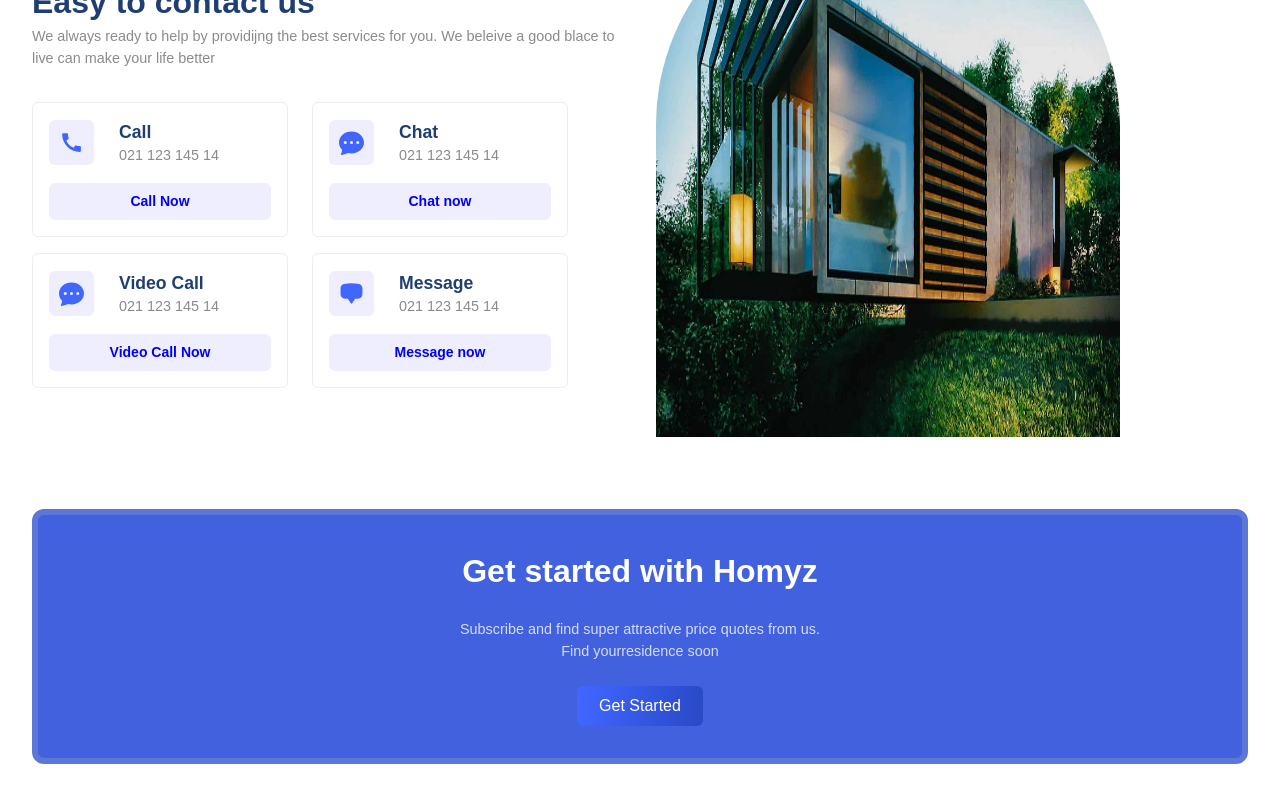
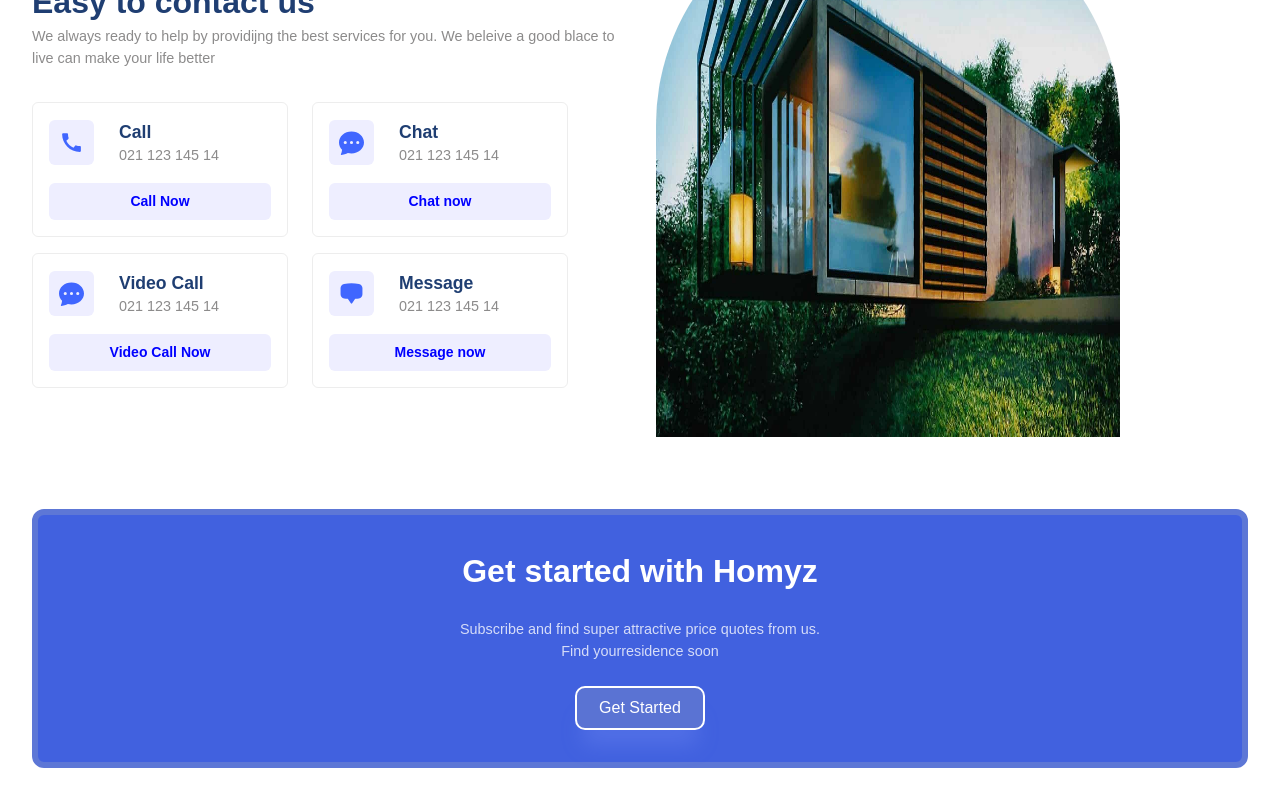
Before and after one commit to samirzjadhav/react-ecommerce-web, a Next.js app: page / in a window 1280 px wide. Shown: the part 2198-2998 px from the top of the page. Built offline with nearby package versions, Linux system fonts and the light colour scheme.

Commit message:
feat: added styled on inner button and add gmail

```diff
--- a/src/pages/getstarted/getStarted.js
+++ b/src/pages/getstarted/getStarted.js
@@ -12,7 +12,7 @@ const getstarted = () => {
             Find yourresidence soon
           </span>
           <button className="button">
-            <a href="hellonature@gmail.com">Get Started</a>
+            <a href="mailto:hellonature@gmail.com">Get Started</a>
           </button>
         </div>
       </div>
--- a/src/styles/globals.css
+++ b/src/styles/globals.css
@@ -347,6 +347,13 @@ a {
   color: rgba(255, 255, 255, 0.78);
 }
 
+.inner-container .button {
+  background: #5a73d3;
+  border: 2px solid white;
+  box-shadow: var(--shadow);
+  border-radius: 10px;
+}
+
 /* media queries */
 @media (min-width: 1536px) {
   .innerWidth {
```
